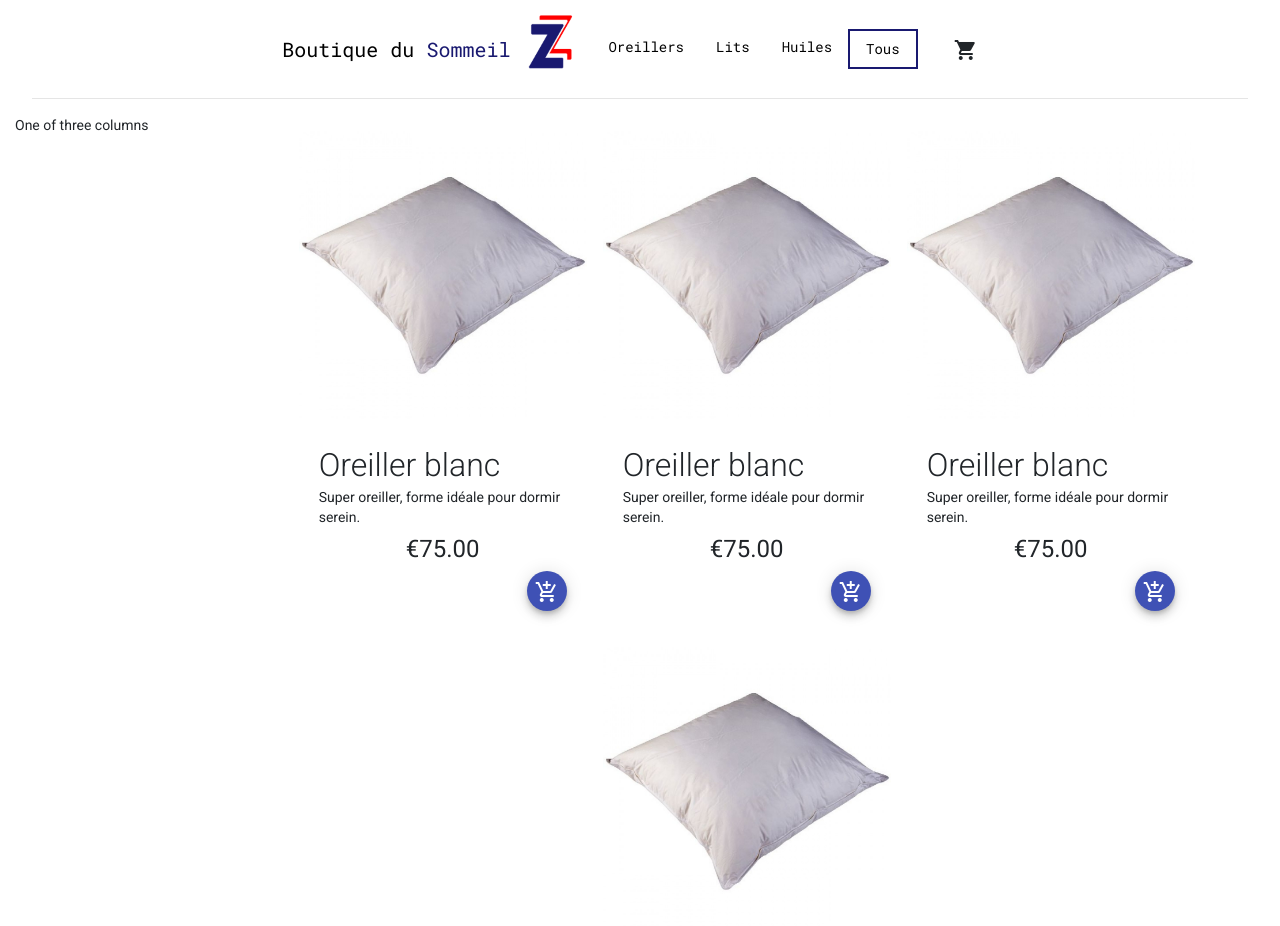
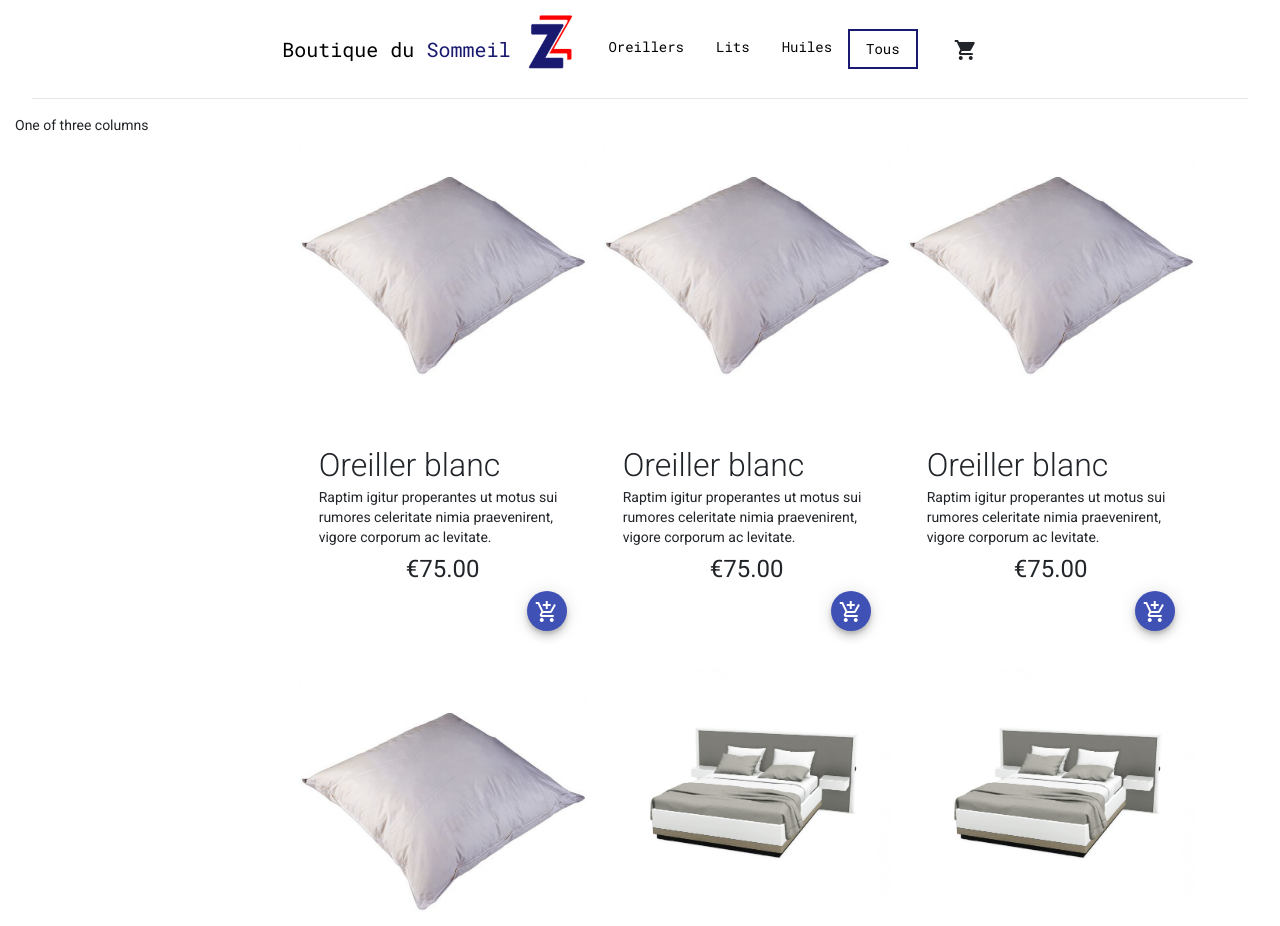
Before and after one commit to ronnain/WizishopTest, an Angular app: page /produits/tous in a window 1280 px wide. Shown: the top 926 px of the page. Built offline with nearby package versions, Linux system fonts and the light colour scheme.

Commit message:
header correction end basket page

```diff
--- a/src/app/basket-detail/basket-detail.component.html
+++ b/src/app/basket-detail/basket-detail.component.html
@@ -52,14 +52,14 @@
 
         <div class="card text-center">
           <div class="card-body">
-            <p class="card-text">5 produit(s) sélectionné(s)</p>
+            <p class="card-text">{{basketQuantity ? basketQuantity : 0}} produit(s) sélectionné(s)</p>
           </div>
           <div class="card-footer">
-            <p class="totalBasket">Total : 500€</p>
+            <p class="totalBasket">Total : {{basketTotal ? basketTotal : 0}} €</p>
           </div>
         </div>
 
-        <button mat-raised-button color="primary" class="btnBuy" (click)="buy()">Payer</button>
+        <button mat-raised-button color="primary" class="btnBuy" (click)="buy()" [disabled]="!basketTotal">Payer</button>
       </div>
     </div>
 </div>
--- a/src/app/basket-detail/basket-detail.component.ts
+++ b/src/app/basket-detail/basket-detail.component.ts
@@ -12,21 +12,21 @@ import { SUtils } from '../utils';
 })
 export class BasketDetailComponent extends BasketUpdate implements OnInit {
 
-
-  basketQuantity;
-  basketTotal;
-  basket: Product[];
-
   constructor(public basketService: BasketService) {
     super(basketService);
   }
 
   ngOnInit(): void {
-    this.getBasket();
+    this.updateBasket();
 
     // Subscribe to event when the user update the basket
     this.basketService.removeProductBasketEvent.subscribe((data:string) => {
-      this.getBasket();
+      this.updateBasket();
+    });
+
+    this.basketService.updateBasketEvent.subscribe((data:string) => {
+      this.getBasketQuantity();
+      this.getTotal();
     });
   }
 
@@ -42,10 +42,6 @@ export class BasketDetailComponent extends BasketUpdate implements OnInit {
     }
   }
 
-  getBasket() {
-    this.products = this.basketService.getBasket();
-  }
-
   buy() {
     alert("Merci pour votre achat !");
   }
--- a/src/app/header/header.component.html
+++ b/src/app/header/header.component.html
@@ -49,7 +49,7 @@
           <p class="nav-link">Votre panier est vide</p>
         </div>
         <ul class="navbasket">
-          <li class="nav-item" *ngFor="let item of basket; let index = index;">
+          <li class="nav-item" *ngFor="let item of products; let index = index;">
             <a routerLink="/produits/{{item.categories[0]}}/{{item.id}}" class="nav-link" (click)="loadProduct(item.id)">
               <span class="menuItemName">{{item.name}}</span> x{{item.quantity}} : {{item.quantity * item.price}} €
             </a>
--- a/src/app/header/header.component.ts
+++ b/src/app/header/header.component.ts
@@ -2,34 +2,29 @@ import { Component, OnInit, HostListener, Output, EventEmitter } from '@angular/
 import { BasketService } from '../services/basket.service';
 import { Product } from '../interfaces';
 import { ProductsService } from '../services/products.service';
+import { BasketUpdate } from '../modeles/modeles';
 
 @Component({
   selector: 'app-header',
   templateUrl: './header.component.html',
   styleUrls: ['./header.component.css']
 })
-export class HeaderComponent implements OnInit {
-
-  basketQuantity: number;
-  basketTotal: number;
-  basket: Product[];
+export class HeaderComponent extends BasketUpdate implements OnInit {
 
   bigScreen;
   bigScreenLimit = 768;
 
-  constructor(private basketService: BasketService, private productsService: ProductsService) { }
+  constructor(public basketService: BasketService, private productsService: ProductsService) {
+    super(basketService);
+  }
 
   ngOnInit() {
     this.bigScreen = screen.width >= this.bigScreenLimit;
-    this.getBasketQuantity();
-    this.getBasket();
-    this.getTotal();
+    this.updateBasket();
 
     // Subscribe to event when the user update the basket
     this.basketService.updateBasketEvent.subscribe((data:string) => {
-      this.getBasketQuantity();
-      this.getBasket();
-      this.getTotal();
+      this.updateBasket();
     });
   }
 
@@ -38,18 +33,6 @@ export class HeaderComponent implements OnInit {
      this.bigScreen = screen.width > this.bigScreenLimit;
   }
 
-  getBasketQuantity() {
-    this.basketQuantity = this.basketService.getQuantitySelected();
-  }
-
-  getBasket() {
-    this.basket = this.basketService.getBasket();
-  }
-
-  getTotal() {
-    this.basketTotal =  this.basketService.getTotalBasket();
-  }
-
   loadProduct(productId: number) {
     this.productsService.loadProductPage.emit(productId.toString());
   }
--- a/src/app/mock/products.ts
+++ b/src/app/mock/products.ts
@@ -1,40 +1,4 @@
 import { Product, ProductDetail } from '../interfaces';
-
-
-export const PRODUCTS : Product[] = [
-    {
-        id: 1,
-        name: "Oreiller blanc",
-        price: 75.00,
-        desc: "Super oreiller, forme idéale pour dormir serein.",
-        categories: ["pillow"],
-        imgPath: "assets/oreiller.jpg"
-    },
-    {
-        id: 2,
-        name: "Oreiller blanc",
-        price: 75.00,
-        desc: "Super oreiller, forme idéale pour dormir serein.",
-        categories: ["pillow"],
-        imgPath: "assets/oreiller.jpg"
-    },
-    {
-        id: 3,
-        name: "Oreiller blanc",
-        price: 75.00,
-        desc: "Super oreiller, forme idéale pour dormir serein.",
-        categories: ["pillow"],
-        imgPath: "assets/oreiller.jpg"
-    },
-    {
-        id: 4,
-        name: "Oreiller blanc",
-        price: 75.00,
-        desc: "Super oreiller, forme idéale pour dormir serein.",
-        categories: ["pillow"],
-        imgPath: "assets/oreiller.jpg"
-    }
-]
 
 const bigtext = `Haec ubi latius fama vulgasset missaeque relationes adsiduae Gallum Caesarem permovissent, quoniam magister equitum longius ea tempestate distinebatur, iussus comes orientis Nebridius contractis undique militaribus copiis ad eximendam periculo civitatem amplam et oportunam studio properabat ingenti, quo cognito abscessere latrones nulla re amplius memorabili gesta, dispersique ut solent avia montium petiere celsorum.
 
@@ -43,6 +7,83 @@ Et quoniam inedia gravi adflictabantur, locum petivere Paleas nomine, vergentem
 Fuerit toto in consulatu sine provincia, cui fuerit, antequam designatus est, decreta provincia. Sortietur an non? Nam et non sortiri absurdum est, et, quod sortitus sis, non habere. Proficiscetur paludatus? Quo? Quo pervenire ante certam diem non licebit. ianuario, Februario, provinciam non habebit; Kalendis ei denique Martiis nascetur repente provincia.`;
 
 const text = `Raptim igitur properantes ut motus sui rumores celeritate nimia praevenirent, vigore corporum ac levitate confisi per flexuosas semitas ad summitates collium tardius evadebant. et cum superatis difficultatibus arduis ad supercilia venissent fluvii Melanis alti et verticosi, qui pro muro tuetur accolas circumfusus, augente nocte adulta terrorem quievere paulisper lucem opperientes. arbitrabantur enim nullo inpediente transgressi inopino adcursu adposita quaeque vastare, sed in cassum labores pertulere gravissimos.`;
+
+const smallText = `Raptim igitur properantes ut motus sui rumores celeritate nimia praevenirent, vigore corporum ac levitate.`;
+
+export const PRODUCTS : Product[] = [
+    {
+        id: 1,
+        name: "Oreiller blanc",
+        price: 75.00,
+        desc: smallText,
+        categories: ["oreillers"],
+        imgPath: "assets/oreiller.jpg"
+    },
+    {
+        id: 2,
+        name: "Oreiller blanc",
+        price: 75.00,
+        desc: smallText,
+        categories: ["oreillers"],
+        imgPath: "assets/oreiller.jpg"
+    },
+    {
+        id: 3,
+        name: "Oreiller blanc",
+        price: 75.00,
+        desc: smallText,
+        categories: ["oreillers"],
+        imgPath: "assets/oreiller.jpg"
+    },
+    {
+        id: 4,
+        name: "Oreiller blanc",
+        price: 75.00,
+        desc: smallText,
+        categories: ["oreillers"],
+        imgPath: "assets/oreiller.jpg"
+    },
+    {
+        id: 5,
+        name: "Lit sobre",
+        price: 325.00,
+        desc: smallText,
+        categories: ["lits"],
+        imgPath: "assets/lit.jpg"
+    },
+    {
+        id: 6,
+        name: "Lit sobre",
+        price: 325.00,
+        desc: smallText,
+        categories: ["lits"],
+        imgPath: "assets/lit.jpg"
+    },
+    {
+        id: 7,
+        name: "Lit sobre",
+        price: 325.00,
+        desc: smallText,
+        categories: ["lits"],
+        imgPath: "assets/lit.jpg"
+    },
+    {
+        id: 8,
+        name: "Huile du dodo",
+        price: 23.00,
+        desc: smallText,
+        categories: ["huiles"],
+        imgPath: "assets/huile.jpg"
+    },
+    {
+        id: 9,
+        name: "Huile du dodo",
+        price: 20.00,
+        desc: smallText,
+        categories: ["huiles"],
+        imgPath: "assets/huile.jpg"
+    }
+]
 
 export const PROUCTS_DETAILS : ProductDetail[] = [
     {
@@ -68,5 +109,35 @@ export const PROUCTS_DETAILS : ProductDetail[] = [
         idProduct: 4,
         detailDesc: bigtext,
         technicalData: text,
+    },
+    {
+        id: 5,
+        idProduct: 5,
+        detailDesc: bigtext,
+        technicalData: text,
+    },
+    {
+        id: 6,
+        idProduct: 6,
+        detailDesc: bigtext,
+        technicalData: text,
+    },
+    {
+        id: 7,
+        idProduct: 7,
+        detailDesc: bigtext,
+        technicalData: text,
+    },
+    {
+        id: 8,
+        idProduct: 8,
+        detailDesc: bigtext,
+        technicalData: text,
+    },
+    {
+        id: 9,
+        idProduct: 9,
+        detailDesc: bigtext,
+        technicalData: text,
     }
 ]
--- a/src/app/modeles/modeles.ts
+++ b/src/app/modeles/modeles.ts
@@ -6,6 +6,9 @@ export class BasketUpdate {
 
     products: Product[];
     product: Product;
+
+    basketQuantity: number;
+    basketTotal: number;
 
     constructor(public basketService: BasketService) {
     }
@@ -36,4 +39,22 @@ export class BasketUpdate {
       }
       this.basketService.removeProductByIndex(index);
     }
+
+    updateBasket() {
+      this.getBasketQuantity();
+      this.getBasket();
+      this.getTotal();
+    }
+
+    getBasketQuantity() {
+      this.basketQuantity = this.basketService.getQuantitySelected();
+    }
+
+    getTotal() {
+      this.basketTotal =  this.basketService.getTotalBasket();
+    }
+
+    getBasket() {
+      this.products = this.basketService.getBasket();
+    }
 }
```
Also changed, not shown: src/assets/huile.jpg (added), src/assets/lit.jpg (added).
